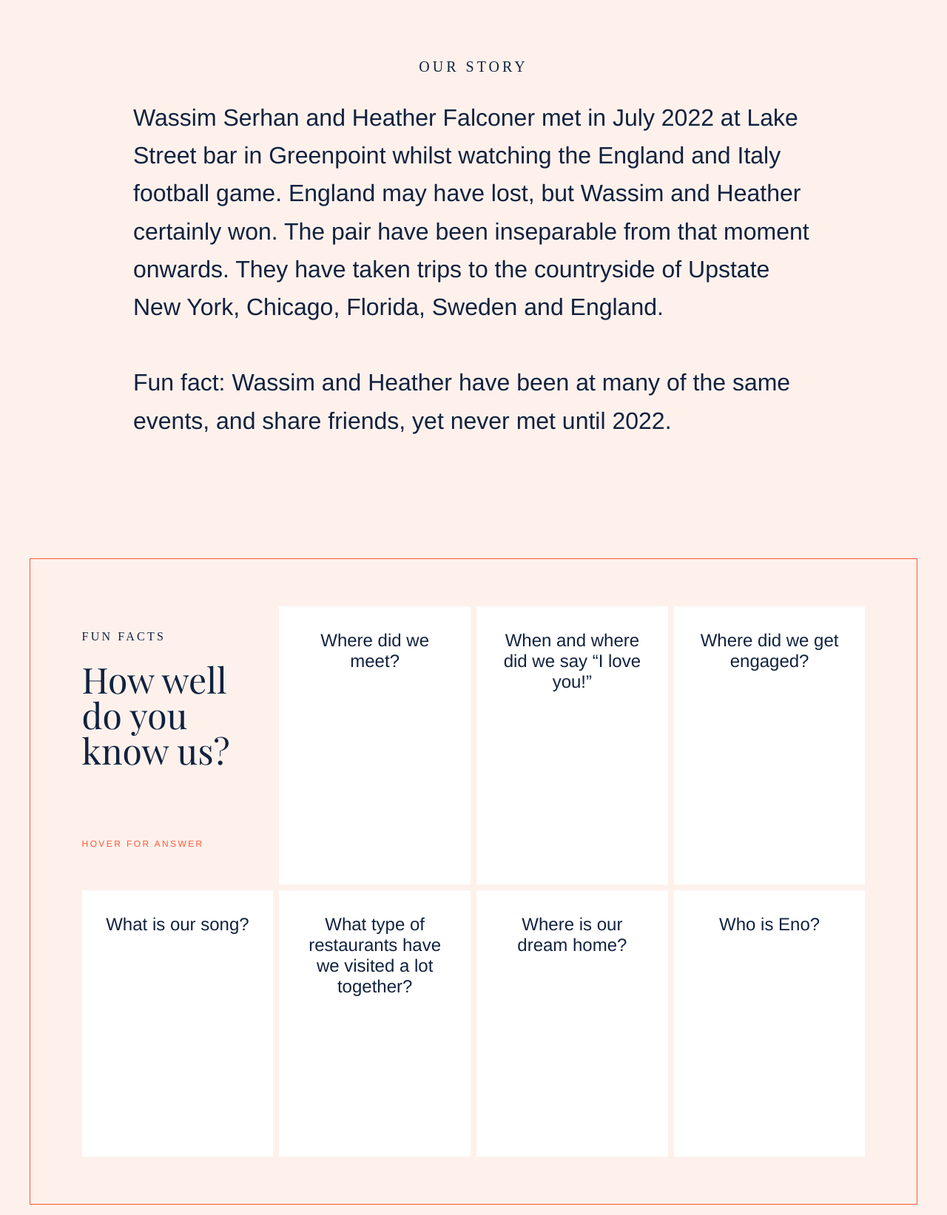
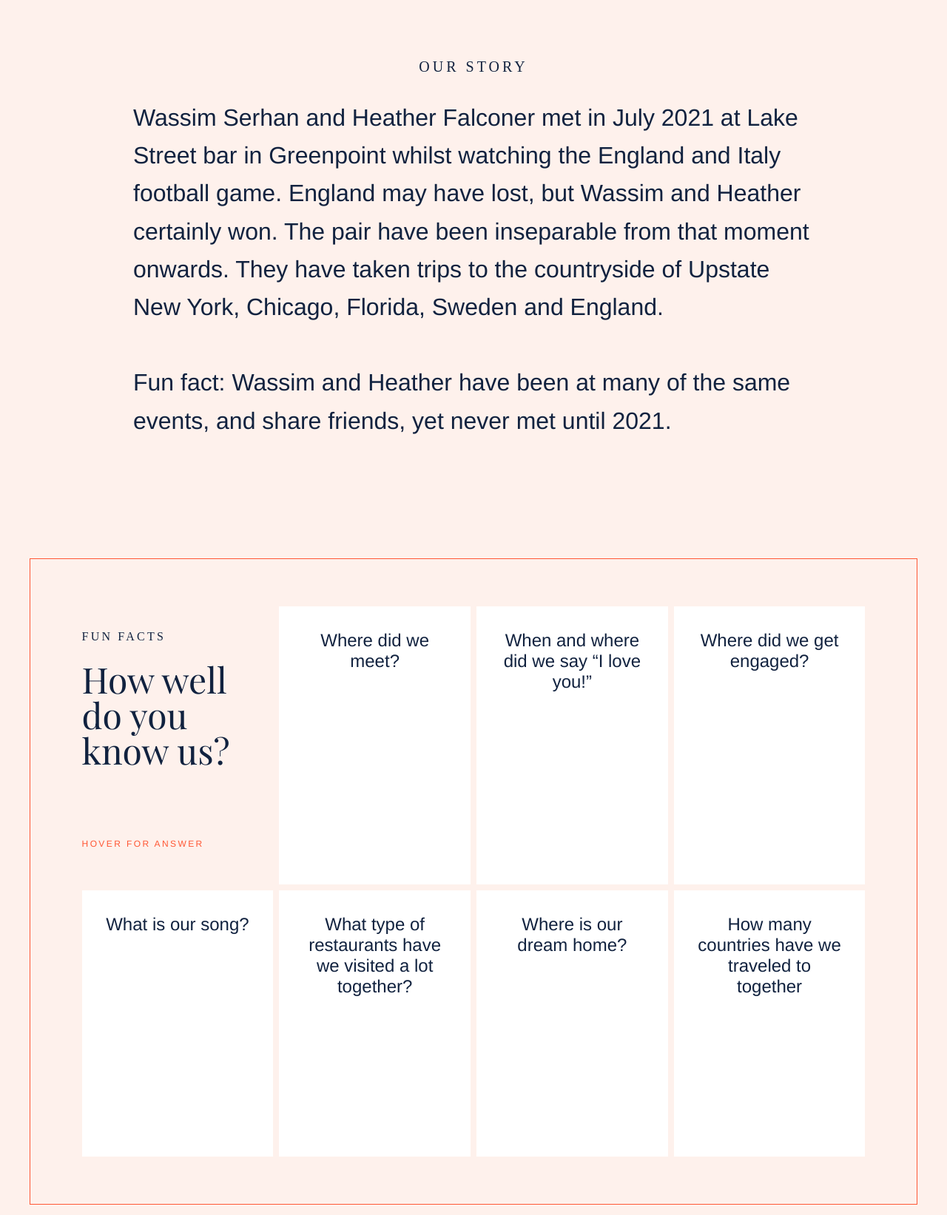
Before and after one commit to wassimserhan/wxh, a plain HTML site: page index.html in a window 1280 px wide. Shown: the part 1300-2943 px from the top of the page at 74% size. Drawn offline with nearby package versions, Linux system fonts and the light colour scheme.

Commit message:
text edits

```diff
--- a/index.html
+++ b/index.html
@@ -14,9 +14,8 @@
     <meta property="og:site_name" content="Wassim and Heather Wedding 2023">
     <meta property="og:type" content="website">
     <meta property="og:url" content="https://wassimandheather.com/">
-    <meta property="og:title" content="Wassim Serhan and Heather Falconer — New York Wedding">
-    <meta property="og:description"
-      content="Friday, October 18, 2019 in Los Angeles, California, we'll be getting celebrating our marriage. Come for a weekend of sun, fun and dancing.">
+    <meta property="og:title" content="Serhan/Falconer — New York City Wedding">
+    <meta property="og:description" content="Thursday, June 1, 2023 in New York City. Celebrate love with us.">
     <!-- <meta property="og:image" content="https://danielaandmoe.com/images/daniela-and-moe-wedding-085db2c3.jpg"> -->
     <link rel="preconnect" href="https://fonts.googleapis.com">
     <link rel="preconnect" href="https://fonts.gstatic.com" crossorigin>
@@ -276,7 +275,7 @@
               <h5 class="text-center">Our Story</h5>
               <!-- <h2 class="text-center">Dance, Dance, Dance</h2> -->
               <p class="large">
-                Wassim Serhan and Heather Falconer met in July 2022 at Lake Street bar in Greenpoint whilst watching the
+                Wassim Serhan and Heather Falconer met in July 2021 at Lake Street bar in Greenpoint whilst watching the
                 England and
                 Italy football game. England may have lost, but Wassim and Heather certainly won. The pair have been
                 inseparable from
@@ -285,7 +284,7 @@
                 England.
                 <br><br>
                 Fun fact: Wassim and Heather have been at many of the same events, and share friends, yet never met
-                until 2022.
+                until 2021.
               </p>
             </div>
           </div>
@@ -328,7 +327,7 @@
                   </div>
                 </div>
                 <div class="index-fact__inner-back">
-                  After the Kings of Leon concert at Jones Beach, September 11th 2022
+                  After the Kings of Leon concert at Jones Beach, September 11th 2021
                 </div>
               </div>
             </li>
@@ -399,12 +398,12 @@
                     <!-- <div class="index-fact__inner-front-icon">
                       <img src="/images/icon/palm-334ee2e3.svg" alt="Palm">
                     </div> -->
-                    Who is Eno?
+                    How many countries have we traveled to together
                   </div>
                 </div>
                 <div class="index-fact__inner-back">
                   <div>
-                    Our (future) puppy, joining our family in September 2022, named after the legend Brian Eno.
+                    3
                   </div>
                 </div>
               </div>
```
